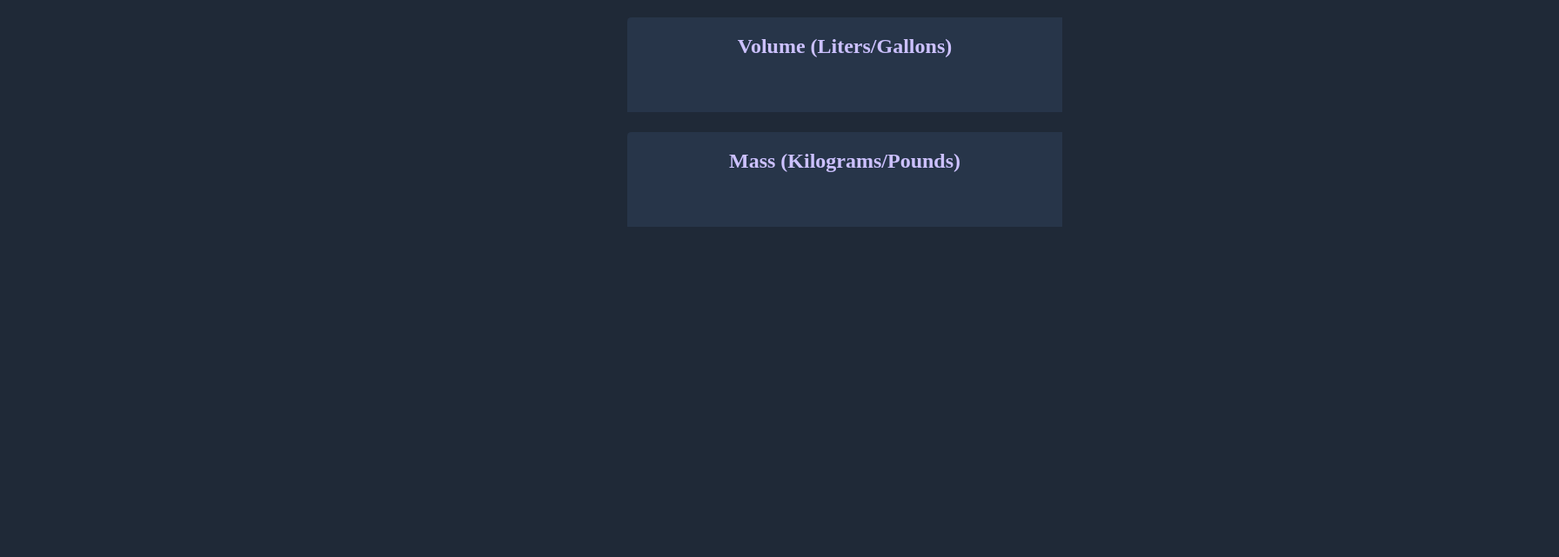
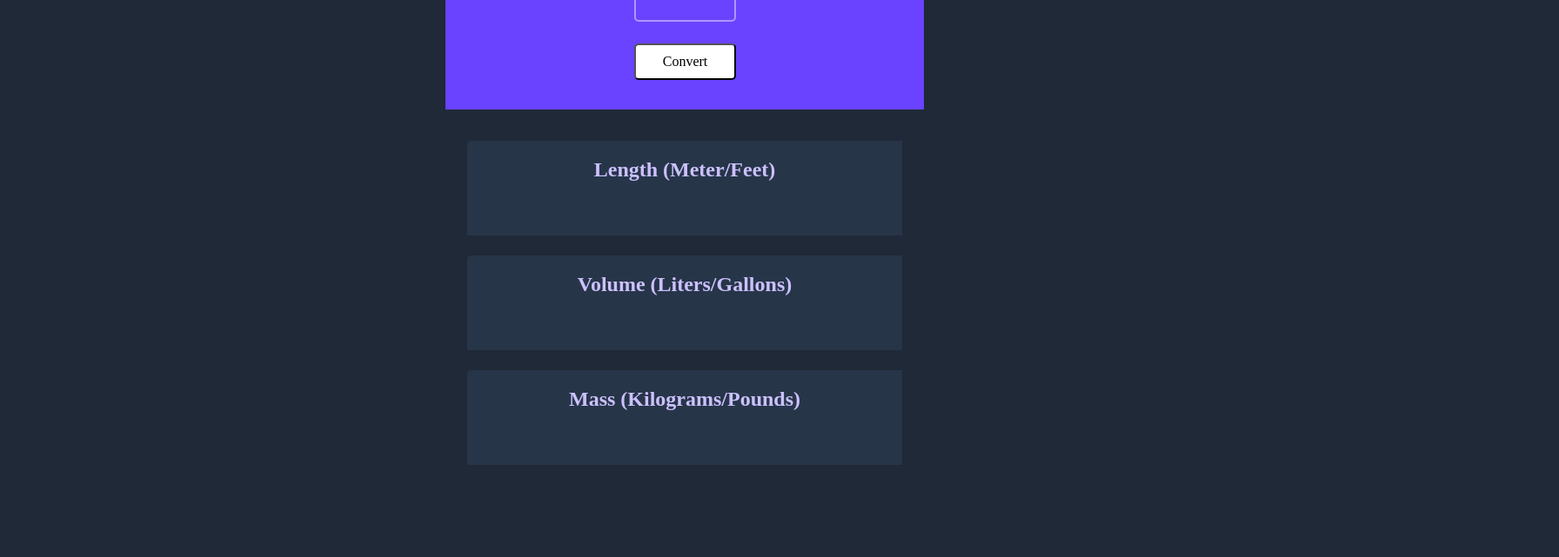
Before and after one commit to Fusheri/Metric-Imperial-Unit-Conversion, a plain HTML site: page index.html in a window 1280 px wide. Shown: the part 559-1200 px from the top of the page at 87% size, 1792 px wide, since content can reach past the window. Before the commit the page ends 855 px from the top, so only its background shows below. Drawn offline with nearby package versions, Linux system fonts and the light colour scheme.

Commit message:
Update index.css

```diff
--- a/index.css
+++ b/index.css
@@ -1,10 +1,8 @@
 body {
     margin: 0;
     position: relative;
-    width: 550px;
-    height: 729px;
-    left: 696px;
-    top: 126px;
+    left: 40%;
+    top: 50%;
     text-align: center;
     background: #1F2937;
 }
```
